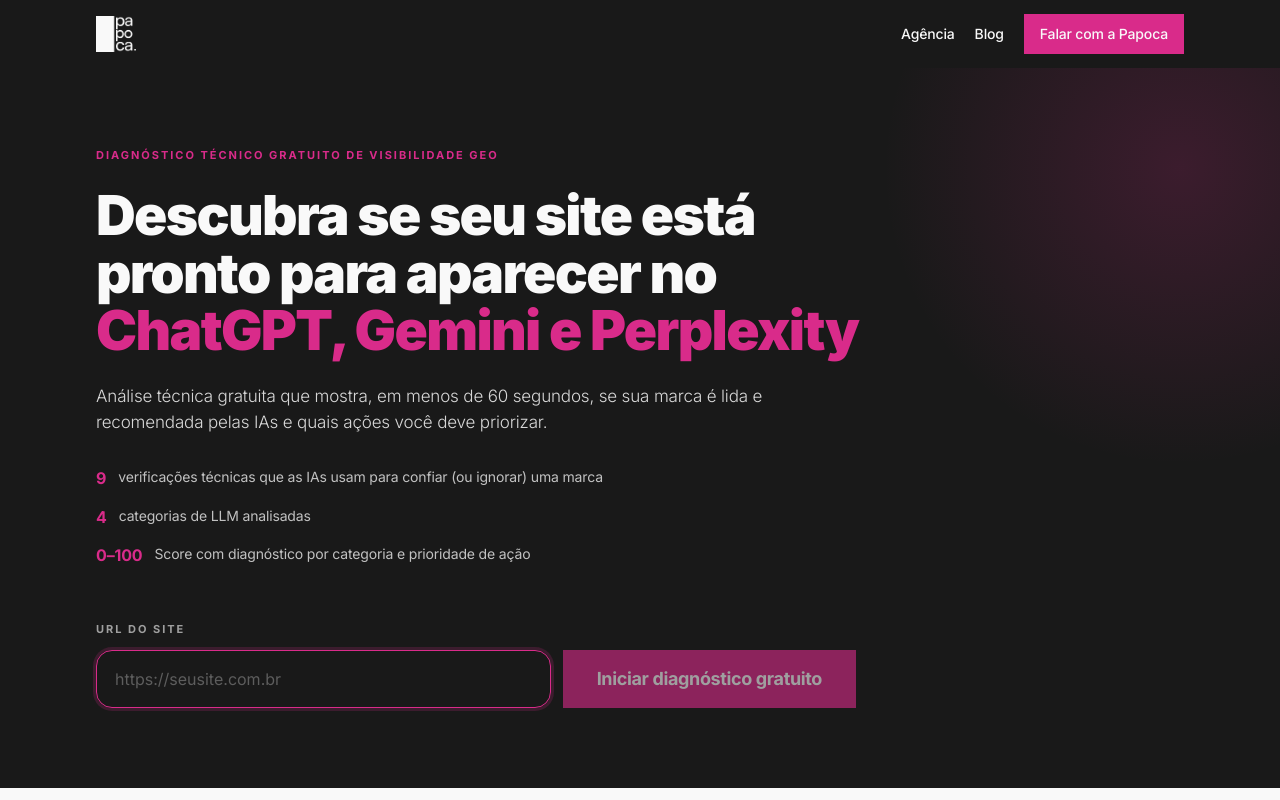
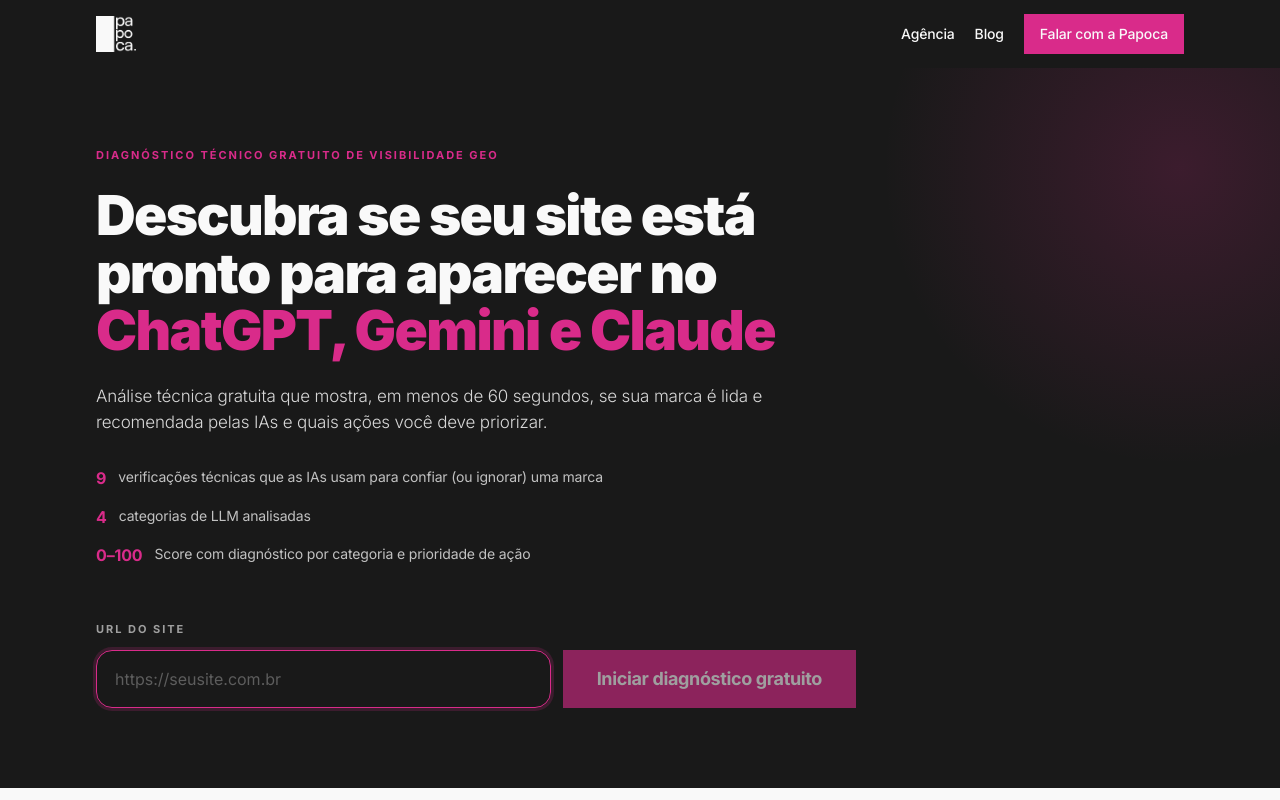
Before and after one commit to filipe-papoca/papoca-seo-scan, a Next.js app: page / in a window 1280 px wide. Shown: the top 800 px of the page. Built offline with nearby package versions, Linux system fonts and the light colour scheme.

Commit message:
chore: change Perplexity by Claude

```diff
--- a/app/components/Hero.tsx
+++ b/app/components/Hero.tsx
@@ -18,7 +18,7 @@ export function Hero({ url, setUrl, loading, error, onSubmit }: HeroProps) {
             <span className="eyebrow">Diagnóstico técnico gratuito de Visibilidade GEO</span>
             <h1>
               Descubra se seu site está pronto para aparecer no{" "}
-              <span className="accent">ChatGPT, Gemini e Perplexity</span>
+              <span className="accent">ChatGPT, Gemini e Claude</span>
             </h1>
             <p className="sub">
               Análise técnica gratuita que mostra, em menos de 60 segundos, se sua marca é lida e recomendada pelas IAs e quais ações você deve priorizar.
--- a/app/layout.tsx
+++ b/app/layout.tsx
@@ -5,7 +5,7 @@ import "./globals.css";
 export const metadata: Metadata = {
   title: "Papoca Scan — Diagnóstico de Visibilidade GEO",
   description:
-    "Análise técnica gratuita de quão preparado seu site está para ser encontrado, lido e citado por ChatGPT, Claude, Gemini e Perplexity.",
+    "Análise técnica gratuita de quão preparado seu site está para ser encontrado, lido e citado por ChatGPT, Claude, Gemini e Claude.",
   robots: { index: true, follow: true },
 };
 
```
Also changed, not shown: 1 other file (tests, documents, lock files or other folders).
